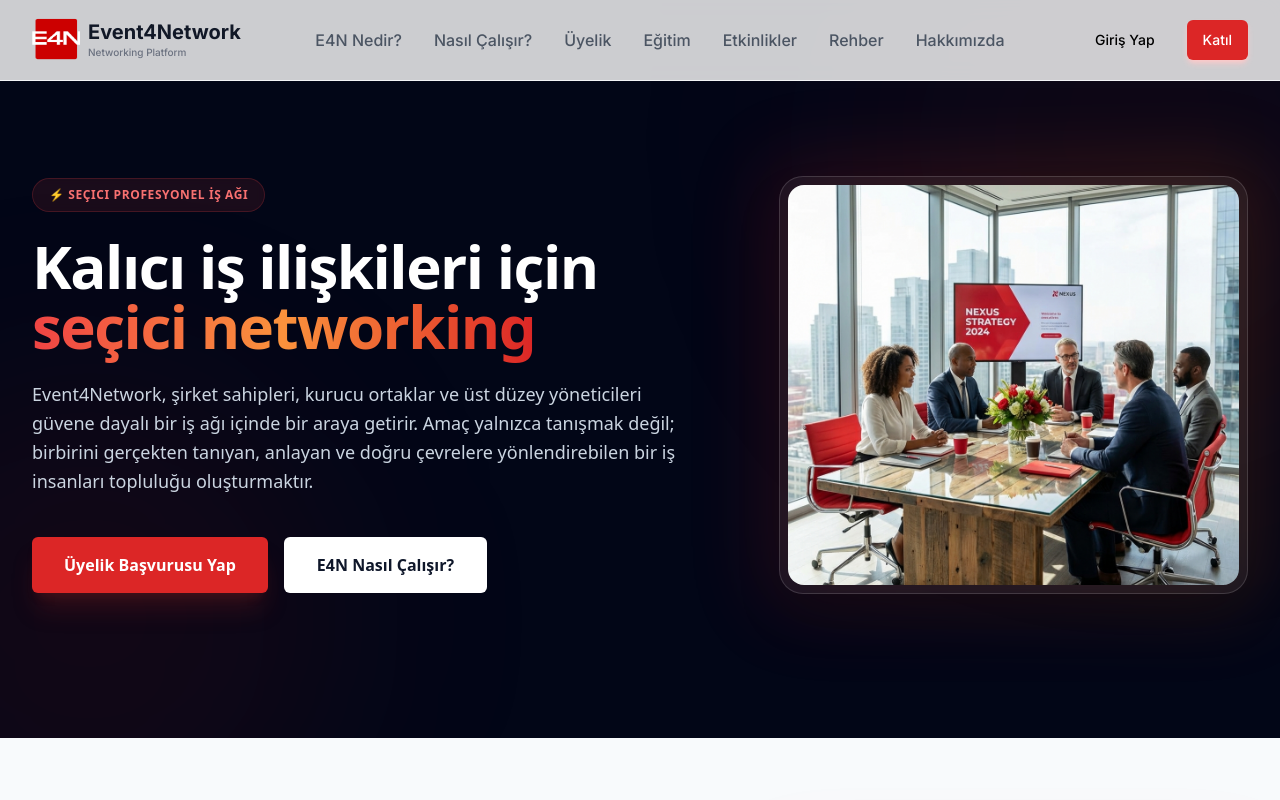
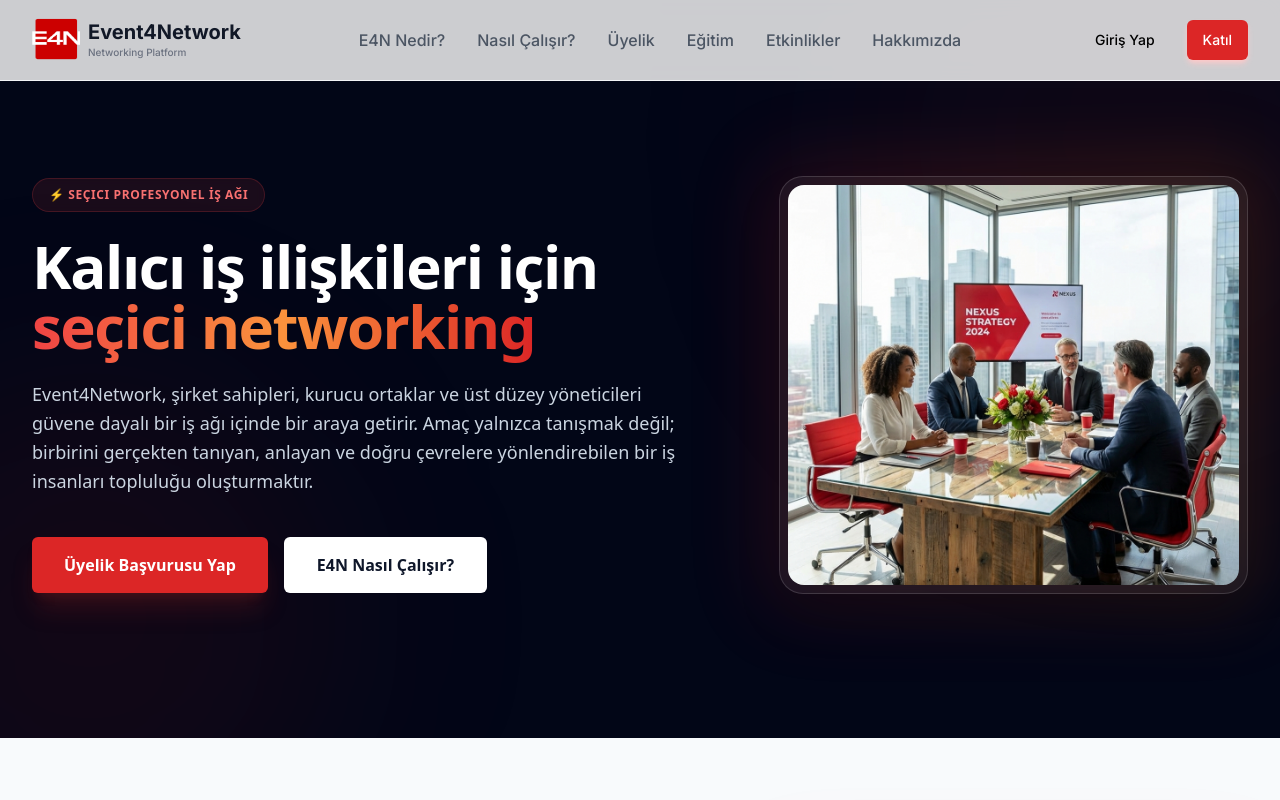
Before and after one commit to kaankarakas34/e4n, a React (Vite) app: page / in a window 1280 px wide. Shown: the top 800 px of the page. Built offline with nearby package versions, Linux system fonts and the light colour scheme.

Commit message:
feat: rehber linklerinin header ve footer alanlarindan kaldirilmasi

```diff
--- a/src/components/PublicFooter.tsx
+++ b/src/components/PublicFooter.tsx
@@ -27,7 +27,6 @@ export function PublicFooter() {
           <div>
             <h4 className="font-bold text-gray-900 mb-4">Kaynaklar</h4>
             <ul className="space-y-2 text-sm text-gray-600">
-              <li><Link to="/blog" className="hover:text-red-600">Rehber</Link></li>
               <li><Link to="/sikca-sorulan-sorular" className="hover:text-red-600">Sıkça Sorulan Sorular</Link></li>
               <li><Link to="/hakkimizda" className="hover:text-red-600">Hakkımızda</Link></li>
               <li><Link to="/iletisim" className="hover:text-red-600">İletişim</Link></li>
--- a/src/components/PublicHeader.tsx
+++ b/src/components/PublicHeader.tsx
@@ -18,7 +18,6 @@ export function PublicHeader() {
     { name: 'Üyelik', path: '/uyelik' },
     { name: 'Eğitim', path: '/egitim' },
     { name: 'Etkinlikler', path: '/etkinlikler' },
-    { name: 'Rehber', path: '/blog' },
     { name: 'Hakkımızda', path: '/hakkimizda' }
   ];
 
```
